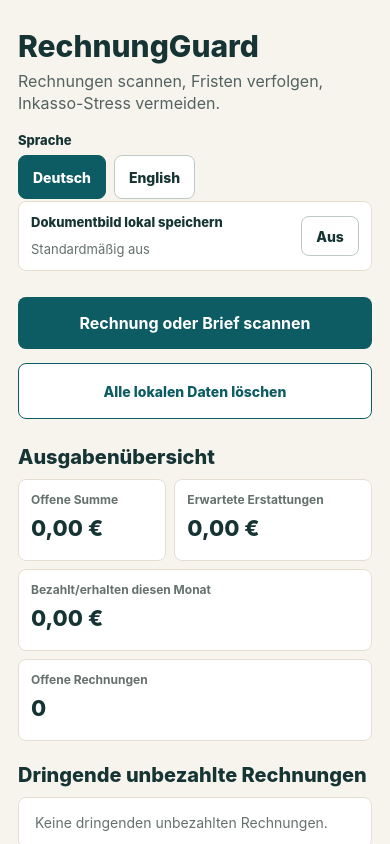
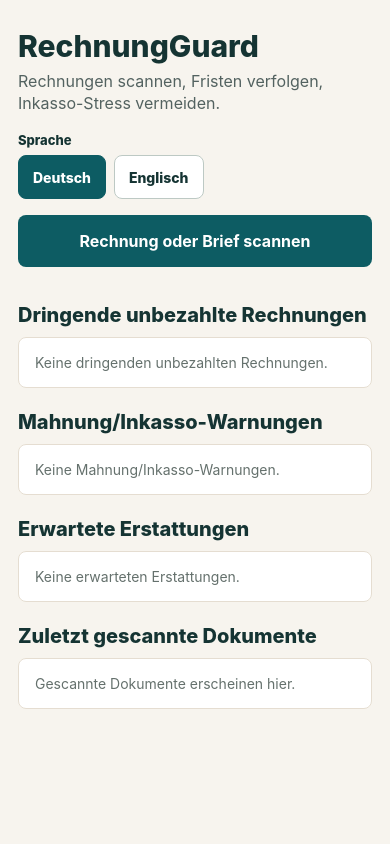
Before and after one commit to Jeylank/rechnungguard, a React Native app: screen / in a window 390 px wide. Built offline with nearby package versions, Linux system fonts and the light colour scheme.

Commit message:
Clean up review form German UI

```diff
--- a/App.tsx
+++ b/App.tsx
@@ -94,36 +94,53 @@ const LANGUAGE_STORAGE_KEY = 'rechnungguard.language.v1';
 const PRIVACY_NOTICE_ACCEPTED_STORAGE_KEY = 'rechnungguard.privacyNoticeAccepted.v1';
 const STORE_DOCUMENT_IMAGES_STORAGE_KEY = 'rechnungguard.storeDocumentImages.v1';
 
-const fieldOrder: EditableField[] = [
+const primaryReviewFields: EditableField[] = [
   'documentType',
   'paymentStatus',
   'cashflowType',
   'senderName',
   'creditorName',
+  'amountTotal',
+  'dueDate',
+  'iban',
+  'paymentReference',
+];
+
+const advancedReviewFields: EditableField[] = [
   'payerName',
   'branchCategory',
-  'amountTotal',
   'amountReceivable',
-  'originalAmount',
-  'reminderFee',
-  'collectionFee',
-  'dueDate',
   'expectedPaymentDate',
   'invoiceDate',
   'invoiceNumber',
   'customerNumber',
+  'originalAmount',
+  'reminderFee',
+  'collectionFee',
   'reminderLevel',
   'originalCreditorName',
   'caseNumber',
-  'iban',
   'bic',
-  'paymentReference',
   'riskNote',
   'actionRecommendation',
   'documentLanguage',
   'urgencyLevel',
-  'receivedDate',
 ];
+
+const fieldOrder: EditableField[] = [...primaryReviewFields, ...advancedReviewFields, 'receivedDate'];
+
+const receivableOnlyFields = new Set<EditableField>(['amountReceivable', 'payerName', 'expectedPaymentDate']);
+const reminderOrInkassoFields = new Set<EditableField>([
+  'originalAmount',
+  'reminderFee',
+  'collectionFee',
+  'reminderLevel',
+  'originalCreditorName',
+  'caseNumber',
+  'riskNote',
+  'actionRecommendation',
+]);
+const paymentPreparationFields = new Set<EditableField>(['iban', 'bic', 'paymentReference']);
 
 const sortByDateDesc = (a: ScannedDocument, b: ScannedDocument) =>
   new Date(b.createdAt).getTime() - new Date(a.createdAt).getTime();
@@ -162,6 +179,36 @@ const copyToClipboard = (value: string) => Clipboard.setStringAsync(value);
 
 const isReminderOrInkassoDocument = (document: ScannedDocument) =>
   document.documentType === 'payment_reminder' || document.documentType === 'inkasso_letter';
+
+const isOpenDebtWarningDocument = (document: ScannedDocument) =>
+  isReminderOrInkassoDocument(document) && document.paymentStatus !== 'closed' && document.paymentStatus !== 'paid';
+
+const isExpectedReimbursementDocument = (document: ScannedDocument) =>
+  document.cashflowType === 'receivable' && receivableOpenStatuses.has(document.paymentStatus);
+
+const hasEditableFieldValue = (document: ScannedDocument, field: EditableField) => {
+  const value = document[field];
+  return typeof value === 'string' ? value.trim().length > 0 : Boolean(value);
+};
+
+const shouldShowEditableField = (document: ScannedDocument, field: EditableField) => {
+  if (receivableOnlyFields.has(field)) {
+    return document.cashflowType === 'receivable';
+  }
+
+  if (paymentPreparationFields.has(field)) {
+    return document.cashflowType !== 'receivable' && document.cashflowType !== 'neutral';
+  }
+
+  if (reminderOrInkassoFields.has(field)) {
+    return isReminderOrInkassoDocument(document) || hasEditableFieldValue(document, field);
+  }
+
+  return true;
+};
+
+const getVisibleFields = (document: ScannedDocument, fields: EditableField[]) =>
+  fields.filter((field) => shouldShowEditableField(document, field));
 
 const mentionsMahnbescheid = (document: ScannedDocument) =>
   [
@@ -457,7 +504,14 @@ export default function App() {
   }), [documents]);
 
   const recentDocuments = useMemo(() => documents.slice().sort(sortByDateDesc).slice(0, 8), [documents]);
-  const expenseSummary = useMemo(() => getExpenseSummary(documents), [documents]);
+  const debtWarningDocuments = useMemo(
+    () => documents.filter(isOpenDebtWarningDocument).sort(sortByDateDesc).slice(0, 5),
+    [documents],
+  );
+  const expectedReimbursementDocuments = useMemo(
+    () => documents.filter(isExpectedReimbursementDocument).sort(sortByDateDesc).slice(0, 5),
+    [documents],
+  );
 
   useEffect(() => {
     if (screen !== 'scan' || OCR_MODE !== 'backend') {
@@ -667,14 +721,12 @@ export default function App() {
         {screen === 'home' ? (
           <HomeScreen
             urgentDocuments={urgentDocuments}
+            debtWarningDocuments={debtWarningDocuments}
+            expectedReimbursementDocuments={expectedReimbursementDocuments}
             recentDocuments={recentDocuments}
-            expenseSummary={expenseSummary}
             language={language}
-            storeDocumentImages={storeDocumentImages}
             t={t}
             onChangeLanguage={changeLanguage}
-            onChangeStoreDocumentImages={changeStoreDocumentImages}
-            onDeleteAllLocalData={deleteAllLocalData}
             onScan={() => {
               setSelectedImageUri(null);
               setDraft(null);
@@ -742,26 +794,22 @@ export default function App() {
 
 function HomeScreen({
   urgentDocuments,
+  debtWarningDocuments,
+  expectedReimbursementDocuments,
   recentDocuments,
-  expenseSummary,
   language,
-  storeDocumentImages,
   t,
   onChangeLanguage,
-  onChangeStoreDocumentImages,
-  onDeleteAllLocalData,
   onScan,
   onOpenDocument,
 }: {
   urgentDocuments: ScannedDocument[];
+  debtWarningDocuments: ScannedDocument[];
+  expectedReimbursementDocuments: ScannedDocument[];
   recentDocuments: ScannedDocument[];
-  expenseSummary: ExpenseSummary;
   language: Language;
-  storeDocumentImages: boolean;
   t: Translation;
   onChangeLanguage: (language: Language) => void;
-  onChangeStoreDocumentImages: (enabled: boolean) => void;
-  onDeleteAllLocalData: () => void;
   onScan: () => void;
   onOpenDocument: (document: ScannedDocument) => void;
 }) {
@@ -802,34 +850,9 @@ function HomeScreen({
         </View>
       </View>
 
-      <View style={styles.privacySettings}>
-        <View style={styles.settingRow}>
-          <View style={styles.settingTextBlock}>
-            <Text numberOfLines={1} adjustsFontSizeToFit minimumFontScale={0.86} style={styles.inputLabel}>
-              {t.storeDocumentImages}
-            </Text>
-            <Text style={styles.settingHint}>{t.storeDocumentImagesHint}</Text>
-          </View>
-          <Pressable
-            accessibilityRole="switch"
-            accessibilityState={{ checked: storeDocumentImages }}
-            style={[styles.settingToggleButton, storeDocumentImages && styles.settingToggleButtonEnabled]}
-            onPress={() => onChangeStoreDocumentImages(!storeDocumentImages)}
-          >
-            <Text style={[styles.settingToggleButtonText, storeDocumentImages && styles.settingToggleButtonTextEnabled]}>
-              {storeDocumentImages ? t.on : t.off}
-            </Text>
-          </Pressable>
-        </View>
-      </View>
-
       <Pressable style={styles.primaryButton} onPress={onScan}>
         <Text style={styles.primaryButtonText}>{t.scanBillOrLetter}</Text>
       </Pressable>
-
-      <AppButton label={t.deleteAllLocalData} disabled={false} onPress={onDeleteAllLocalData} />
-
-      <ExpenseSummarySection summary={expenseSummary} t={t} />
 
       <SectionTitle title={t.urgentUnpaidBills} />
       {urgentDocuments.length === 0 ? (
@@ -837,6 +860,24 @@ function HomeScreen({
       ) : (
         urgentDocuments.map((document) => (
           <DocumentRow key={document.id} document={document} t={t} onPress={() => onOpenDocument(document)} urgent />
+        ))
+      )}
+
+      <SectionTitle title={t.debtWarnings} />
+      {debtWarningDocuments.length === 0 ? (
+        <EmptyState text={t.noDebtWarnings} />
+      ) : (
+        debtWarningDocuments.map((document) => (
+          <DocumentRow key={document.id} document={document} t={t} onPress={() => onOpenDocument(document)} urgent />
+        ))
+      )}
+
+      <SectionTitle title={t.expectedReimbursements} />
+      {expectedReimbursementDocuments.length === 0 ? (
+        <EmptyState text={t.noExpectedReimbursements} />
+      ) : (
+        expectedReimbursementDocuments.map((document) => (
+          <DocumentRow key={document.id} document={document} t={t} onPress={() => onOpenDocument(document)} />
         ))
       )}
 
@@ -923,7 +964,6 @@ function ReviewScreen({
       <Text style={styles.screenTitle}>{t.reviewScan}</Text>
       <ImagePreview imageUri={draft.imageUri} t={t} />
       <DocumentForm document={draft} t={t} onChange={onChange} />
-      <ExpenseReviewFields document={draft} t={t} onChange={onChange} />
       <Pressable style={styles.primaryButton} onPress={onSave}>
         <Text style={styles.primaryButtonText}>{t.save}</Text>
       </Pressable>
@@ -1042,7 +1082,7 @@ function DetailScreen({
         <Text style={styles.detailValue}>{getBooleanLabel(t, document.reimbursable)}</Text>
       </View>
 
-      {fieldOrder.map((field) => (
+      {getVisibleFields(document, fieldOrder).map((field) => (
         <View key={field} style={styles.detailRow}>
           <Text style={styles.detailLabel}>{getFieldLabel(t, field)}</Text>
           <Text style={styles.detailValue}>{getDetailValue(t, document, field)}</Text>
@@ -1257,9 +1297,7 @@ function DocumentForm({
     onChange({ ...document, [field]: value });
   };
 
-  return (
-    <View>
-      {fieldOrder.map((field) => {
+  const renderField = (field: EditableField) => {
     const options =
       field === 'documentType'
         ? documentTypeValues
@@ -1310,7 +1348,21 @@ function DocumentForm({
         )}
       </View>
     );
-      })}
+  };
+
+  const primaryFields = getVisibleFields(document, primaryReviewFields);
+  const advancedFields = getVisibleFields(document, advancedReviewFields);
+
+  return (
+    <View>
+      {primaryFields.map(renderField)}
+      {advancedFields.length > 0 ? (
+        <View style={styles.formSection}>
+          <Text style={styles.sectionTitle}>{t.moreDetails}</Text>
+          {advancedFields.map(renderField)}
+        </View>
+      ) : null}
+      <ExpenseReviewFields document={document} t={t} onChange={onChange} />
     </View>
   );
 }
@@ -1378,8 +1430,8 @@ function ExpenseReviewFields({
   };
 
   return (
-    <View>
-      <Text style={styles.sectionTitle}>{t.expenseSummary}</Text>
+    <View style={styles.formSection}>
+      <Text style={styles.sectionTitle}>{t.categorization}</Text>
       <View style={styles.inputGroup}>
         <Text style={styles.inputLabel}>{getFieldLabel(t, 'expenseCategory')}</Text>
         <ScrollView
@@ -1867,6 +1919,9 @@ const styles = StyleSheet.create({
   inputGroup: {
     marginBottom: 14,
   },
+  formSection: {
+    marginTop: 4,
+  },
   inputLabel: {
     color: '#153433',
     fontSize: 13,
--- a/i18n/de.ts
+++ b/i18n/de.ts
@@ -1,12 +1,16 @@
 export const de = {
   languageDeutsch: 'Deutsch',
-  languageEnglish: 'English',
+  languageEnglish: 'Englisch',
   languageSetting: 'Sprache',
   appTitle: 'RechnungGuard',
   promise: 'Rechnungen scannen, Fristen verfolgen, Inkasso-Stress vermeiden.',
   scanBillOrLetter: 'Rechnung oder Brief scannen',
   urgentUnpaidBills: 'Dringende unbezahlte Rechnungen',
   noUrgentUnpaidBills: 'Keine dringenden unbezahlten Rechnungen.',
+  debtWarnings: 'Mahnung/Inkasso-Warnungen',
+  noDebtWarnings: 'Keine Mahnung/Inkasso-Warnungen.',
+  expectedReimbursements: 'Erwartete Erstattungen',
+  noExpectedReimbursements: 'Keine erwarteten Erstattungen.',
   recentScannedDocuments: 'Zuletzt gescannte Dokumente',
   scannedDocumentsEmpty: 'Gescannte Dokumente erscheinen hier.',
   expenseSummary: 'Ausgabenübersicht',
@@ -21,6 +25,8 @@ export const de = {
   categoryPaidOrReceivedThisMonth: 'Bezahlt/erhalten',
   categoryPaidAmountThisMonth: 'Summe bezahlt diesen Monat',
   reviewScan: 'Scan prüfen',
+  moreDetails: 'Weitere Details',
+  categorization: 'Kategorisierung',
   documentDetails: 'Dokumentdetails',
   back: 'Zurück',
   save: 'Speichern',
@@ -128,15 +134,15 @@ export const de = {
   fields: {
     documentType: 'Dokumenttyp',
     paymentStatus: 'Zahlungsstatus',
-    cashflowType: 'Geldfluss',
+    cashflowType: 'Zahlungsrichtung',
     senderName: 'Absender',
     payerName: 'Zahler',
     creditorName: 'Gläubiger',
     branchCategory: 'Kategorie',
     amountTotal: 'Betrag',
     amountReceivable: 'Erstattungsbetrag',
-    originalAmount: 'Ursprünglicher Betrag',
-    reminderFee: 'Mahnkosten',
+    originalAmount: 'Ursprungsbetrag',
+    reminderFee: 'Mahngebühr',
     collectionFee: 'Inkassokosten',
     dueDate: 'Fälligkeitsdatum',
     expectedPaymentDate: 'Erwartetes Zahlungsdatum',
@@ -149,7 +155,7 @@ export const de = {
     iban: 'IBAN',
     bic: 'BIC',
     paymentReference: 'Verwendungszweck',
-    riskNote: 'Risiko-Hinweis',
+    riskNote: 'Risikohinweis',
     actionRecommendation: 'Empfehlung',
     documentLanguage: 'Dokumentsprache',
     urgencyLevel: 'Dringlichkeit',
@@ -166,16 +172,16 @@ export const de = {
   expenseCategories: {
     housing: 'Wohnen',
     energy: 'Energie',
-    telecom: 'Telekom',
+    telecom: 'Telekommunikation',
     insurance: 'Versicherung',
     health: 'Gesundheit',
     transport: 'Transport',
-    shopping: 'Einkauf',
+    shopping: 'Einkäufe',
     subscriptions: 'Abos',
-    tax_government: 'Steuer/Behörde',
+    tax_government: 'Steuern/Behörden',
     education: 'Bildung',
-    travel: 'Reise',
-    legal: 'Recht',
+    travel: 'Reisen',
+    legal: 'Rechtliches',
     other: 'Sonstiges',
   },
   paymentMethods: {
@@ -190,7 +196,7 @@ export const de = {
   documentTypes: {
     receipt: 'Beleg',
     invoice: 'Rechnung',
-    medical_invoice: 'Medizin',
+    medical_invoice: 'Medizinisch',
     dental_invoice: 'Zahnarzt',
     utility_bill: 'Energie',
     telecom_bill: 'Telekom',
--- a/i18n/en.ts
+++ b/i18n/en.ts
@@ -7,6 +7,10 @@ export const en = {
   scanBillOrLetter: 'Scan bill or letter',
   urgentUnpaidBills: 'Urgent unpaid bills',
   noUrgentUnpaidBills: 'No urgent unpaid bills.',
+  debtWarnings: 'Reminder / Inkasso warnings',
+  noDebtWarnings: 'No Reminder / Inkasso warnings.',
+  expectedReimbursements: 'Expected reimbursements',
+  noExpectedReimbursements: 'No expected reimbursements.',
   recentScannedDocuments: 'Recent scanned documents',
   scannedDocumentsEmpty: 'Scanned documents will appear here.',
   expenseSummary: 'Expense summary',
@@ -21,6 +25,8 @@ export const en = {
   categoryPaidOrReceivedThisMonth: 'Paid/received',
   categoryPaidAmountThisMonth: 'Paid sum this month',
   reviewScan: 'Review scan',
+  moreDetails: 'More details',
+  categorization: 'Categorization',
   documentDetails: 'Document details',
   back: 'Back',
   save: 'Save',
```
Lines whose indentation alone changed are shown as unchanged.
